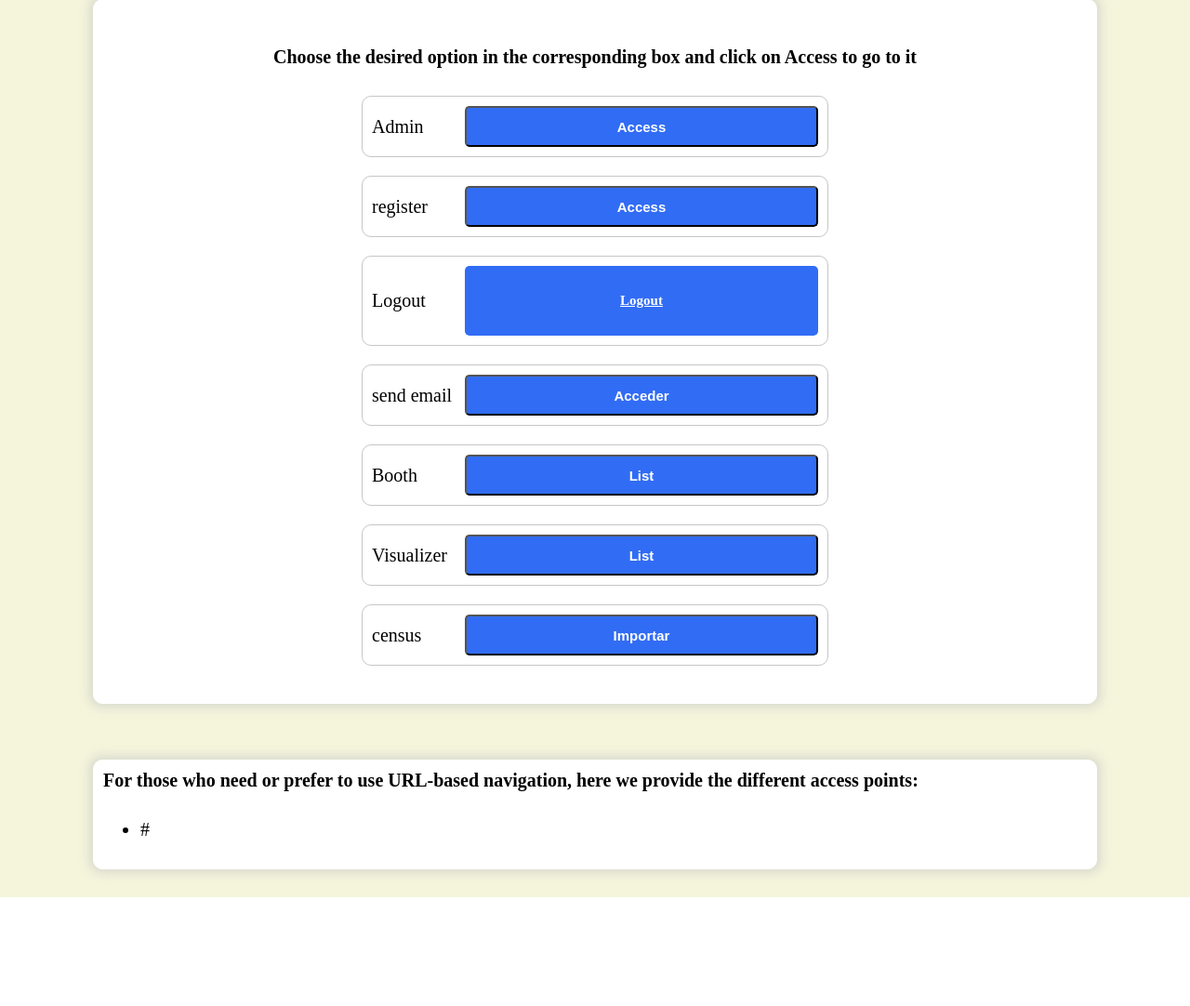
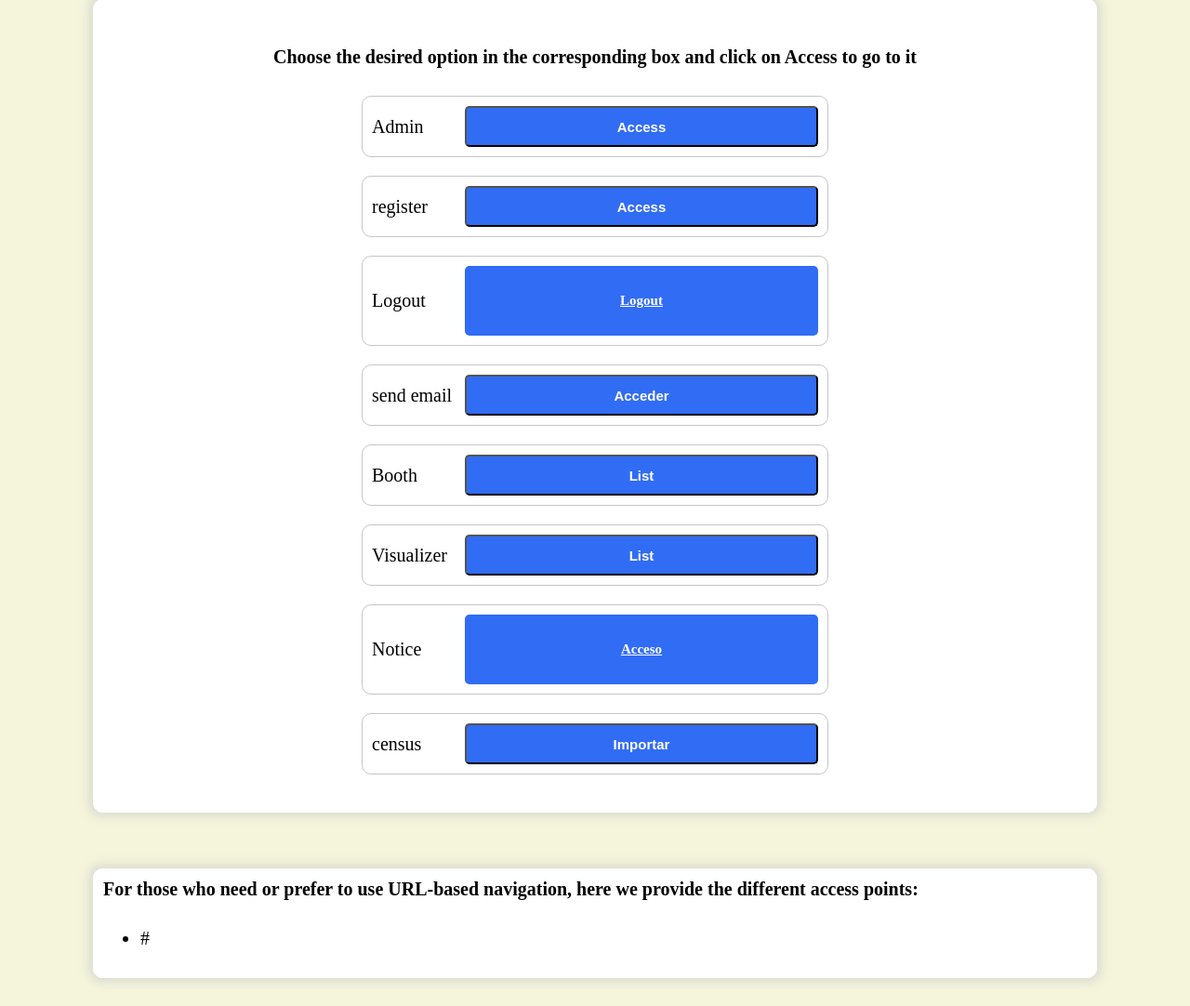
Before and after one commit to Decide-chiquito/decide-part-chiquito, a Django app: template decide/base/templates/initial.html in a window 1280 px wide. Shown: the part 181-1263 px from the top of the page at 93% size. Before the commit the page ends 1146 px from the top, so only its background shows below. Run offline with Django 3.2, Linux system fonts and the light colour scheme; a user stored in the database is signed in; tables that the repository leaves empty hold one stand-in row (values such as "Sample post"); the template is opened without the code that fills it: most values are stand-ins (such as "Sample title", 1, 10 or a date in 2020).

Commit message:
Feat: Add button notice to inital #56

```diff
--- a/decide/base/templates/initial.html
+++ b/decide/base/templates/initial.html
@@ -60,6 +60,14 @@
         <label for="voting" class="label">Visualizer</label>
         <button class="button" onclick=" button_go_to_route('visualizer/listVisualizer/')">List</button>
     </div>
+    {% if user.is_authenticated %}
+        <div class="row">
+            <label for="notice" class="label">Notice</label>
+            <a class="button" href="/users/notice">
+                Acceso
+            </a>
+        </div>
+    {%endif%}
 
     {% if user.is_superuser %}
         <div class="row">
```
